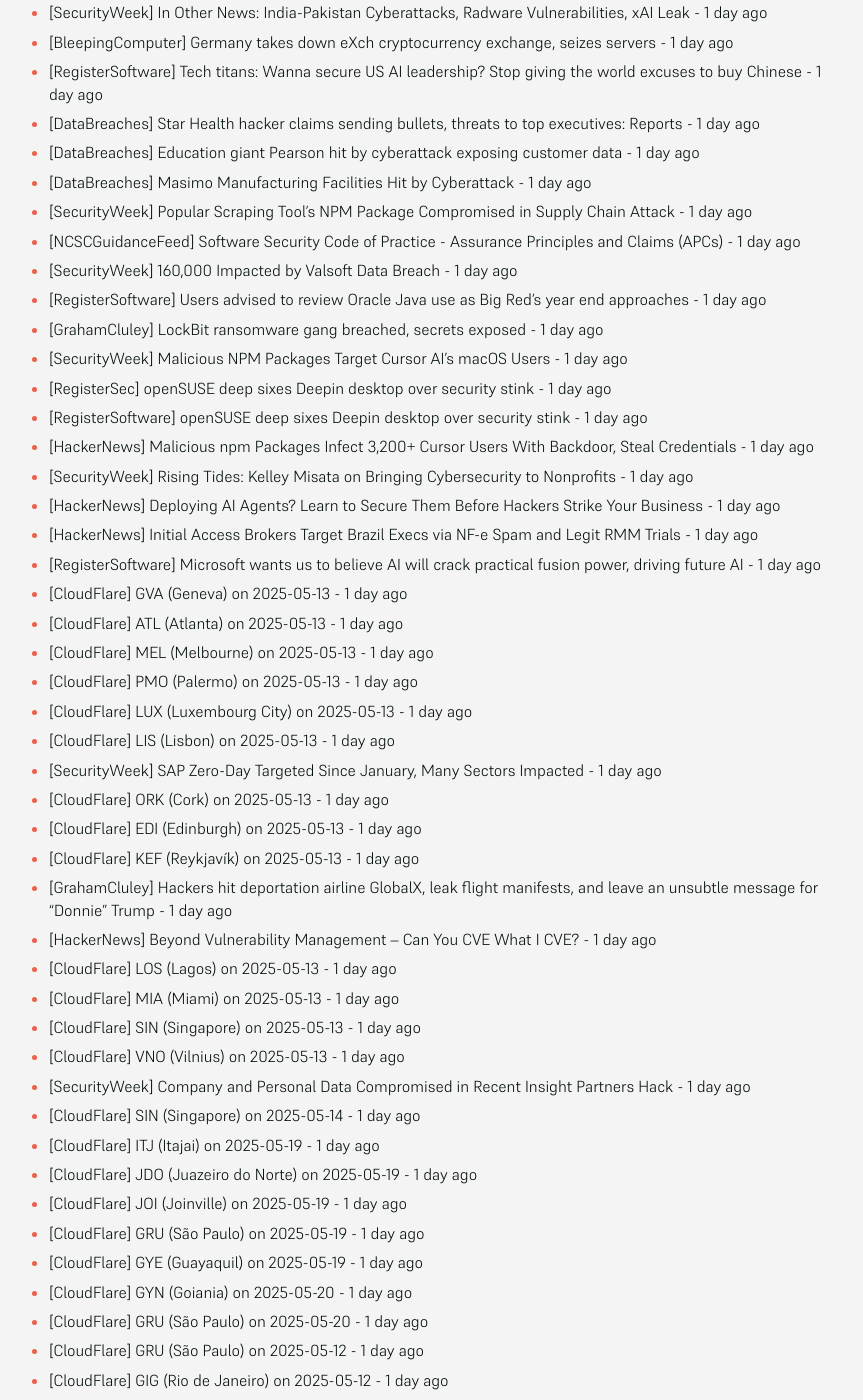
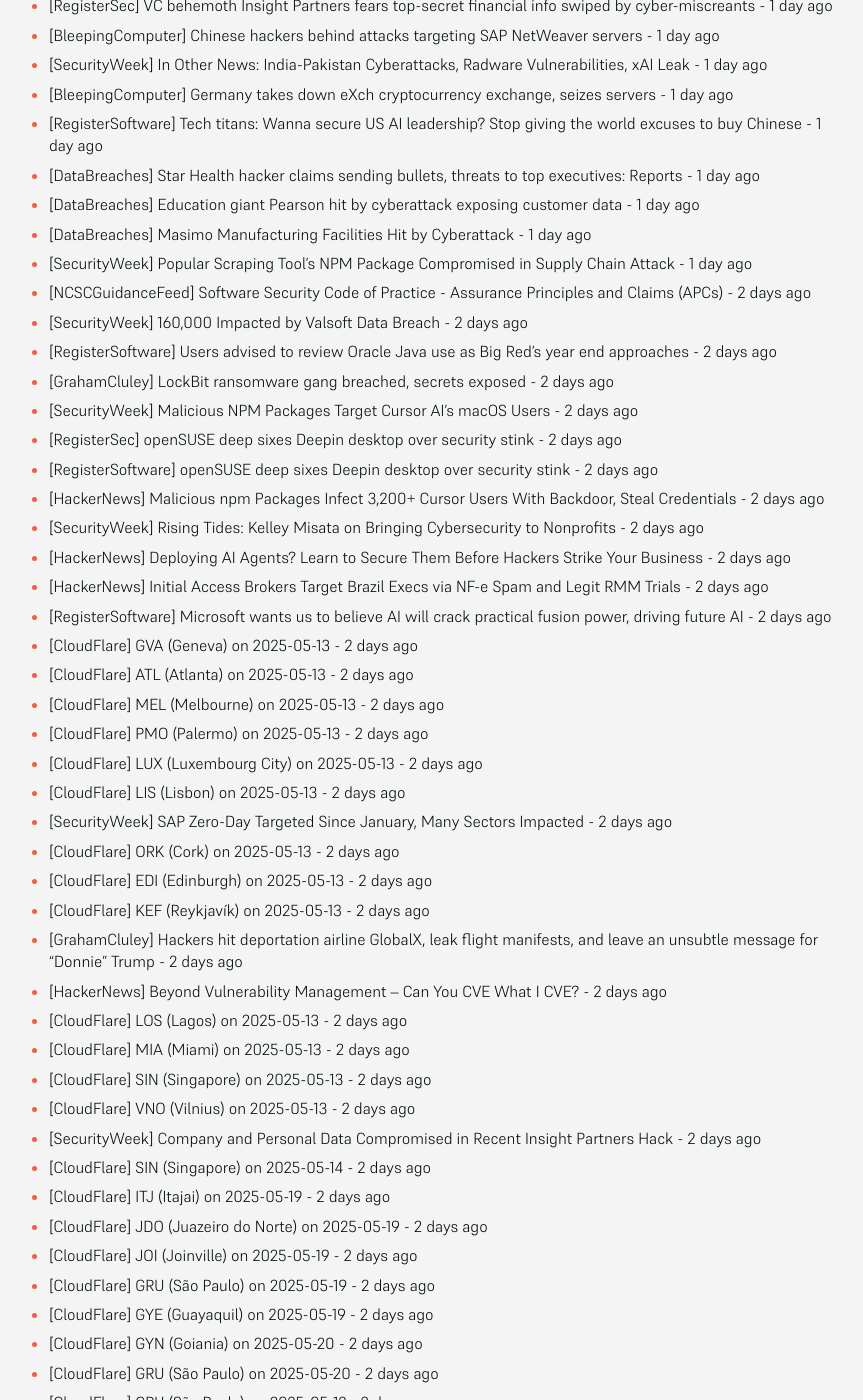
Before and after one commit to SecOpsNews/news, a Jekyll site: the page built from index.md, in a window 1280 px wide and 1400 px high, scrolled down 862 px. Shown: the whole window, without its empty margins (215-1078 px from the left). Built offline with Jekyll 4.4.1, drawn with Linux system fonts in a browser that asks for light colours; some of the changed text lies outside the part shown.

Commit message:
New Feed

```diff
--- a/index.md
+++ b/index.md
@@ -33,55 +34,55 @@ description: Latest Updates
 - [DataBreaches] Education giant Pearson hit by cyberattack exposing customer data - 1 day ago
 - [DataBreaches] Masimo Manufacturing Facilities Hit by Cyberattack - 1 day ago
 - [SecurityWeek] Popular Scraping Tool’s NPM Package Compromised in Supply Chain Attack - 1 day ago
-- [NCSCGuidanceFeed] Software Security Code of Practice - Assurance Principles and Claims (APCs) - 1 day ago
-- [SecurityWeek] 160,000 Impacted by Valsoft Data Breach - 1 day ago
-- [RegisterSoftware] Users advised to review Oracle Java use as Big Red's year end approaches - 1 day ago
-- [GrahamCluley] LockBit ransomware gang breached, secrets exposed - 1 day ago
-- [SecurityWeek] Malicious NPM Packages Target Cursor AI’s macOS Users - 1 day ago
-- [RegisterSec] openSUSE deep sixes Deepin desktop over security stink - 1 day ago
-- [RegisterSoftware] openSUSE deep sixes Deepin desktop over security stink - 1 day ago
-- [HackerNews] Malicious npm Packages Infect 3,200+ Cursor Users With Backdoor, Steal Credentials - 1 day ago
-- [SecurityWeek] Rising Tides: Kelley Misata on Bringing Cybersecurity to Nonprofits - 1 day ago
-- [HackerNews] Deploying AI Agents? Learn to Secure Them Before Hackers Strike Your Business - 1 day ago
-- [HackerNews] Initial Access Brokers Target Brazil Execs via NF-e Spam and Legit RMM Trials - 1 day ago
-- [RegisterSoftware] Microsoft wants us to believe AI will crack practical fusion power, driving future AI - 1 day ago
-- [CloudFlare] GVA (Geneva) on 2025-05-13 - 1 day ago
-- [CloudFlare] ATL (Atlanta) on 2025-05-13 - 1 day ago
-- [CloudFlare] MEL (Melbourne) on 2025-05-13 - 1 day ago
-- [CloudFlare] PMO (Palermo) on 2025-05-13 - 1 day ago
-- [CloudFlare] LUX (Luxembourg City) on 2025-05-13 - 1 day ago
-- [CloudFlare] LIS (Lisbon) on 2025-05-13 - 1 day ago
-- [SecurityWeek] SAP Zero-Day Targeted Since January, Many Sectors Impacted - 1 day ago
-- [CloudFlare] ORK (Cork) on 2025-05-13 - 1 day ago
-- [CloudFlare] EDI (Edinburgh) on 2025-05-13 - 1 day ago
-- [CloudFlare] KEF (Reykjavík) on 2025-05-13 - 1 day ago
-- [GrahamCluley] Hackers hit deportation airline GlobalX, leak flight manifests, and leave an unsubtle message for “Donnie” Trump - 1 day ago
-- [HackerNews] Beyond Vulnerability Management – Can You CVE What I CVE? - 1 day ago
-- [CloudFlare] LOS (Lagos) on 2025-05-13 - 1 day ago
-- [CloudFlare] MIA (Miami) on 2025-05-13 - 1 day ago
-- [CloudFlare] SIN (Singapore) on 2025-05-13 - 1 day ago
-- [CloudFlare] VNO (Vilnius) on 2025-05-13 - 1 day ago
-- [SecurityWeek] Company and Personal Data Compromised in Recent Insight Partners Hack - 1 day ago
-- [CloudFlare] SIN (Singapore) on 2025-05-14 - 1 day ago
-- [CloudFlare] ITJ (Itajai) on 2025-05-19 - 1 day ago
-- [CloudFlare] JDO (Juazeiro do Norte) on 2025-05-19 - 1 day ago
-- [CloudFlare] JOI (Joinville) on 2025-05-19 - 1 day ago
-- [CloudFlare] GRU (São Paulo) on 2025-05-19 - 1 day ago
-- [CloudFlare] GYE (Guayaquil) on 2025-05-19 - 1 day ago
-- [CloudFlare] GYN (Goiania) on 2025-05-20 - 1 day ago
-- [CloudFlare] GRU (São Paulo) on 2025-05-20 - 1 day ago
-- [CloudFlare] GRU (São Paulo) on 2025-05-12 - 1 day ago
-- [CloudFlare] GIG (Rio de Janeiro) on 2025-05-12 - 1 day ago
-- [CloudFlare] FOR (Fortaleza) on 2025-05-12 - 1 day ago
-- [CloudFlare] GND (St. George's) on 2025-05-12 - 1 day ago
-- [CloudFlare] GEO (Georgetown) on 2025-05-12 - 1 day ago
-- [CloudFlare] FOR (Fortaleza) on 2025-05-13 - 1 day ago
-- [CloudFlare] GIG (Rio de Janeiro) on 2025-05-13 - 1 day ago
-- [CloudFlare] FLN (Florianopolis) on 2025-05-13 - 1 day ago
-- [CloudFlare] HKG (Hong Kong) on 2025-05-19 - 1 day ago
-- [RegisterSoftware] If Google is forced to give up Chrome, what happens next? - 1 day ago
-- [SecurityWeek] Valuable Information Leaked in LockBit Ransomware Hack - 1 day ago
-- [HackerNews] Google Rolls Out On-Device AI Protections to Detect Scams in Chrome and Android - 1 day ago
+- [NCSCGuidanceFeed] Software Security Code of Practice - Assurance Principles and Claims (APCs) - 2 days ago
+- [SecurityWeek] 160,000 Impacted by Valsoft Data Breach - 2 days ago
+- [RegisterSoftware] Users advised to review Oracle Java use as Big Red's year end approaches - 2 days ago
+- [GrahamCluley] LockBit ransomware gang breached, secrets exposed - 2 days ago
+- [SecurityWeek] Malicious NPM Packages Target Cursor AI’s macOS Users - 2 days ago
+- [RegisterSec] openSUSE deep sixes Deepin desktop over security stink - 2 days ago
+- [RegisterSoftware] openSUSE deep sixes Deepin desktop over security stink - 2 days ago
+- [HackerNews] Malicious npm Packages Infect 3,200+ Cursor Users With Backdoor, Steal Credentials - 2 days ago
+- [SecurityWeek] Rising Tides: Kelley Misata on Bringing Cybersecurity to Nonprofits - 2 days ago
+- [HackerNews] Deploying AI Agents? Learn to Secure Them Before Hackers Strike Your Business - 2 days ago
+- [HackerNews] Initial Access Brokers Target Brazil Execs via NF-e Spam and Legit RMM Trials - 2 days ago
+- [RegisterSoftware] Microsoft wants us to believe AI will crack practical fusion power, driving future AI - 2 days ago
+- [CloudFlare] GVA (Geneva) on 2025-05-13 - 2 days ago
+- [CloudFlare] ATL (Atlanta) on 2025-05-13 - 2 days ago
+- [CloudFlare] MEL (Melbourne) on 2025-05-13 - 2 days ago
+- [CloudFlare] PMO (Palermo) on 2025-05-13 - 2 days ago
+- [CloudFlare] LUX (Luxembourg City) on 2025-05-13 - 2 days ago
+- [CloudFlare] LIS (Lisbon) on 2025-05-13 - 2 days ago
+- [SecurityWeek] SAP Zero-Day Targeted Since January, Many Sectors Impacted - 2 days ago
+- [CloudFlare] ORK (Cork) on 2025-05-13 - 2 days ago
+- [CloudFlare] EDI (Edinburgh) on 2025-05-13 - 2 days ago
+- [CloudFlare] KEF (Reykjavík) on 2025-05-13 - 2 days ago
+- [GrahamCluley] Hackers hit deportation airline GlobalX, leak flight manifests, and leave an unsubtle message for “Donnie” Trump - 2 days ago
+- [HackerNews] Beyond Vulnerability Management – Can You CVE What I CVE? - 2 days ago
+- [CloudFlare] LOS (Lagos) on 2025-05-13 - 2 days ago
+- [CloudFlare] MIA (Miami) on 2025-05-13 - 2 days ago
+- [CloudFlare] SIN (Singapore) on 2025-05-13 - 2 days ago
+- [CloudFlare] VNO (Vilnius) on 2025-05-13 - 2 days ago
+- [SecurityWeek] Company and Personal Data Compromised in Recent Insight Partners Hack - 2 days ago
+- [CloudFlare] SIN (Singapore) on 2025-05-14 - 2 days ago
+- [CloudFlare] ITJ (Itajai) on 2025-05-19 - 2 days ago
+- [CloudFlare] JDO (Juazeiro do Norte) on 2025-05-19 - 2 days ago
+- [CloudFlare] JOI (Joinville) on 2025-05-19 - 2 days ago
+- [CloudFlare] GRU (São Paulo) on 2025-05-19 - 2 days ago
+- [CloudFlare] GYE (Guayaquil) on 2025-05-19 - 2 days ago
+- [CloudFlare] GYN (Goiania) on 2025-05-20 - 2 days ago
+- [CloudFlare] GRU (São Paulo) on 2025-05-20 - 2 days ago
+- [CloudFlare] GRU (São Paulo) on 2025-05-12 - 2 days ago
+- [CloudFlare] GIG (Rio de Janeiro) on 2025-05-12 - 2 days ago
+- [CloudFlare] FOR (Fortaleza) on 2025-05-12 - 2 days ago
+- [CloudFlare] GND (St. George's) on 2025-05-12 - 2 days ago
+- [CloudFlare] GEO (Georgetown) on 2025-05-12 - 2 days ago
+- [CloudFlare] FOR (Fortaleza) on 2025-05-13 - 2 days ago
+- [CloudFlare] GIG (Rio de Janeiro) on 2025-05-13 - 2 days ago
+- [CloudFlare] FLN (Florianopolis) on 2025-05-13 - 2 days ago
+- [CloudFlare] HKG (Hong Kong) on 2025-05-19 - 2 days ago
+- [RegisterSoftware] If Google is forced to give up Chrome, what happens next? - 2 days ago
+- [SecurityWeek] Valuable Information Leaked in LockBit Ransomware Hack - 2 days ago
+- [HackerNews] Google Rolls Out On-Device AI Protections to Detect Scams in Chrome and Android - 2 days ago
 - [HackerNews] Chinese Hackers Exploit SAP RCE Flaw CVE-2025-31324, Deploy Golang-Based SuperShell - 2 days ago
 - [HackerNews] Qilin Ransomware Ranked Highest in April 2025 with 72 Data Leak Disclosures - 2 days ago
 - [CloudFlare] ARN (Stockholm) on 2025-05-09 - 2 days ago
@@ -1008,7 +1009,6 @@ description: Latest Updates
 - [CloudFlare] NOU (Noumea) on 2025-04-28 - 1 week ago
 - [CloudFlare] DEL (New Delhi) on 2025-04-28 - 1 week ago
 - [CloudFlare] CBR (Canberra) on 2025-04-28 - 1 week ago
-- [CloudFlare] SIN (Singapore) on 2025-05-13 - 1 week ago
 
 
 <!-- SecOps end -->
```
Also changed, not shown: other parts of index.md (+54 -53 lines).
